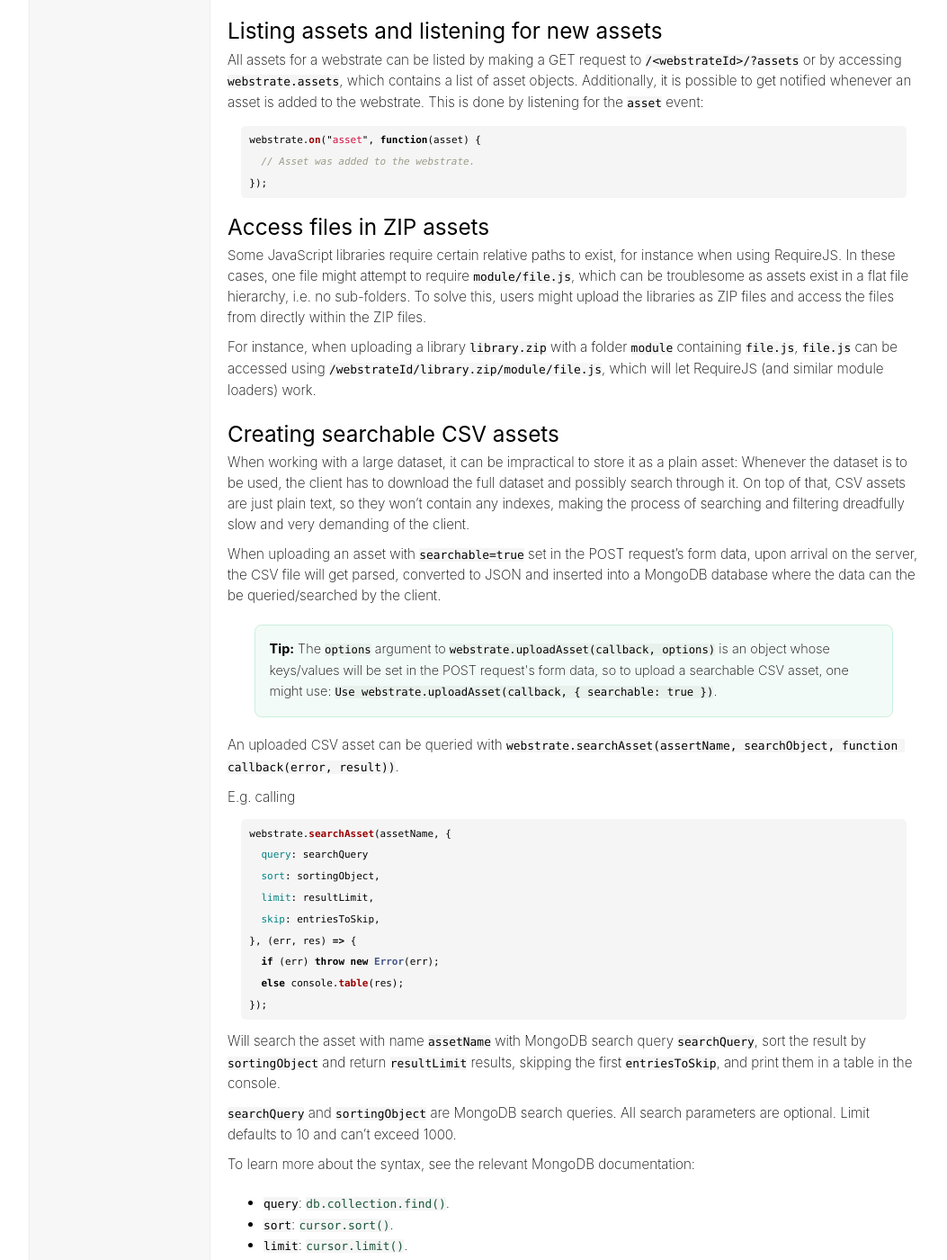
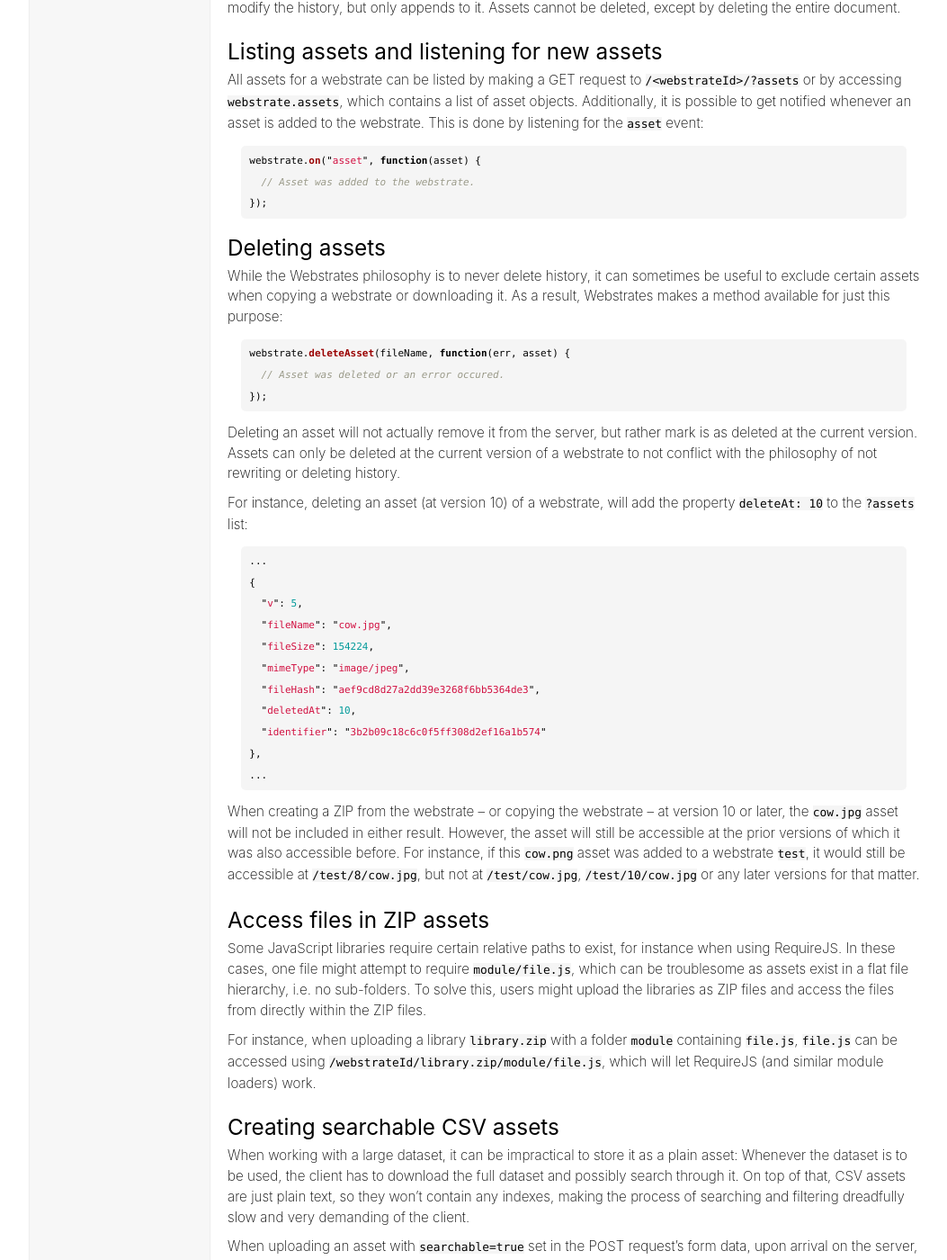
Before and after one commit to Webstrates/webstrates.github.io, a Jekyll site: the page built from _posts/2017-07-06-assets.md, in a window 1280 px wide and 1400 px high, scrolled down 1761 px. Shown: the whole window at 90% size, without its empty margins (107-1160 px from the left). Built offline with Jekyll 4.4.1, drawn with Linux system fonts in a browser that asks for light colours; comment, search, counter and statistics services are not loaded; some of the changed text lies outside the part shown.

Commit message:
Added documentation for `webstrate.deleteAsset(fileName[, callback])`.

````diff
--- a/_posts/2017-07-06-assets.md
+++ b/_posts/2017-07-06-assets.md
@@ -102,6 +102,45 @@ webstrate.on("asset", function(asset) {
 });
 ```
 
+## Deleting assets
+
+While the Webstrates philosophy is to never delete history, it can sometimes be useful to exclude
+certain assets when copying a webstrate or downloading it. As a result, Webstrates makes a method
+available for just this purpose:
+
+```javascript
+webstrate.deleteAsset(fileName, function(err, asset) {
+  // Asset was deleted or an error occured.
+});
+```
+
+Deleting an asset will not actually remove it from the server, but rather mark is as deleted at the
+current version. Assets can only be deleted at the current version of a webstrate to not conflict
+with the philosophy of not rewriting or deleting history.
+
+For instance, deleting an asset (at version 10) of a webstrate, will add the property `deleteAt: 10`
+to the `?assets` list:
+
+```javascript
+...
+{
+  "v": 5,
+  "fileName": "cow.jpg",
+  "fileSize": 154224,
+  "mimeType": "image/jpeg",
+  "fileHash": "aef9cd8d27a2dd39e3268f6bb5364de3",
+  "deletedAt": 10,
+  "identifier": "3b2b09c18c6c0f5ff308d2ef16a1b574"
+},
+...
+```
+
+When creating a ZIP from the webstrate -- or copying the webstrate -- at version 10 or later, the
+`cow.jpg` asset will not be included in either result. However, the asset will still be accessible
+at the prior versions of which it was also accessible before. For instance, if this `cow.png` asset
+was added to a webstrate `test`, it would still be accessible at `/test/8/cow.jpg`,
+but not at `/test/cow.jpg`, `/test/10/cow.jpg` or any later versions for that matter.
+
 ## Access files in ZIP assets
 
 Some JavaScript libraries require certain relative paths to exist, for instance when using
@@ -126,7 +165,7 @@ where the data can the be queried/searched by the client.
 
 <div class="info box">
   <strong>Tip:</strong> The <code>options</code> argument to
-  <code>webstrate.uploadAsset(callback, options)</code> is an object whose keys/values will be set
+  <code>webstrate.uploadAsset(callback[, options])</code> is an object whose keys/values will be set
   in the POST request's form data, so to upload a searchable CSV asset, one might use:
   <code>Use webstrate.uploadAsset(callback, { searchable: true })</code>.
 </div>
````
